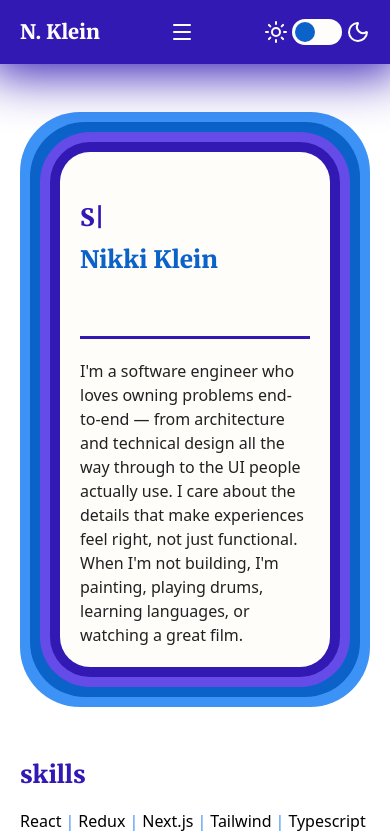
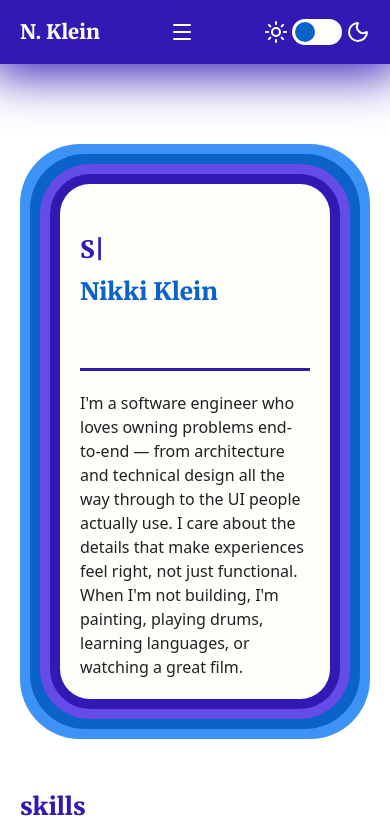
Before and after one commit to kleinlikecalvin/klein_like_calvin_next, a Next.js app: page / in a window 390 px wide. Shown: the top 837 px of the page. Built offline with nearby package versions, Linux system fonts and the light colour scheme.

Commit message:
Increases margin top for mobile dropdown menu

```diff
--- a/app/layout.tsx
+++ b/app/layout.tsx
@@ -24,7 +24,7 @@ export default function RootLayout({
   return (
     <html lang="en" suppressHydrationWarning>
       <body
-        className={`${merriweather.variable} m-0 mx-auto mt-28 mb-12.5 max-w-300 text-base antialiased lg:mt-40`}
+        className={`${merriweather.variable} m-0 mx-auto mt-36 mb-12.5 max-w-300 text-base antialiased lg:mt-40`}
       >
         <ThemeProvider attribute="class">
           <Nav />
```
